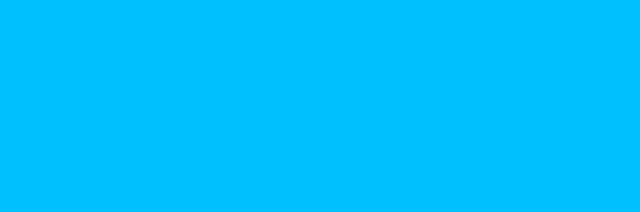
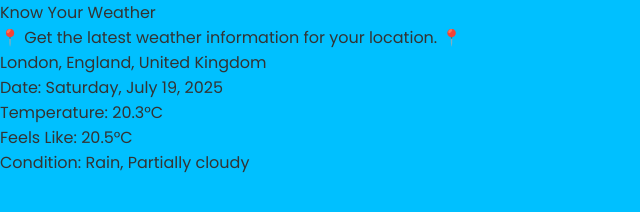
Before and after one commit to Suqbs/weather-app, a website built with webpack: page src/template.html in a window 1280 px wide. Shown: the whole page, without its empty margins (0-640 px from the left). Built offline with nearby package versions, Linux system fonts and the light colour scheme.

Commit message:
Add dummy info to HTML file

```diff
--- a/src/template.html
+++ b/src/template.html
@@ -1,11 +1,37 @@
-<!DOCTYPE html>
+<!doctype html>
 <html lang="en">
-<head>
-    <meta charset="UTF-8">
-    <meta name="viewport" content="width=device-width, initial-scale=1.0">
+  <head>
+    <meta charset="UTF-8" />
+    <meta name="viewport" content="width=device-width, initial-scale=1.0" />
     <title>Weather App</title>
-</head>
-<body>
+  </head>
+  <body>
+    <div class="container">
+      <header>
+        <h1>Know Your Weather</h1>
+        <p>📍 Get the latest weather information for your location. 📍</p>
+      </header>
 
-</body>
+      <main id="weather-data">
+        <section class="current-day-section">
+          <div class="current-day-card">
+            <p id="location"><span id="location-name">London, England, United Kingdom</span></p>
+            <p id="date">Date: <span id="date-value">Saturday, July 19, 2025</span></p>
+            <p id="temperature">Temperature: <span id="temp-value">20.3</span>°C</p>
+            <p id="feels-like">
+              Feels Like: <span id="feels-like-value">20.5</span>°C
+            </p>
+            <p id="condition">Condition: <span id="condition-value">Rain, Partially cloudy</span></p>
+          </div>
+        </section>
+
+        <section class="forecast-section">
+          <!-- <h2>14-Day Forecast</h2> -->
+          <div class="forecast-cards">
+            <!-- Forecast cards will be dynamically generated here -->
+          </div>
+        </section>
+      </main>
+    </div>
+  </body>
 </html>
```
